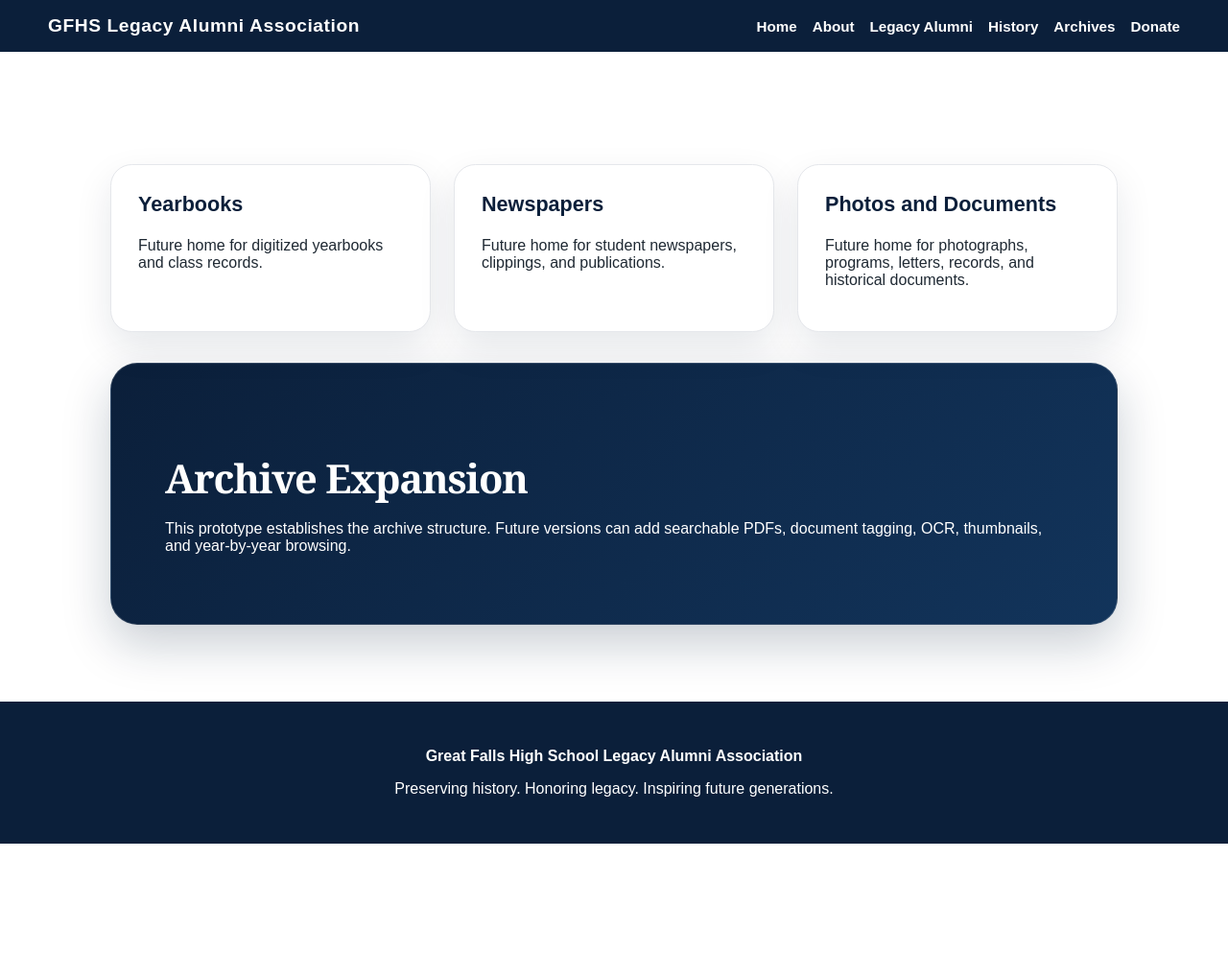
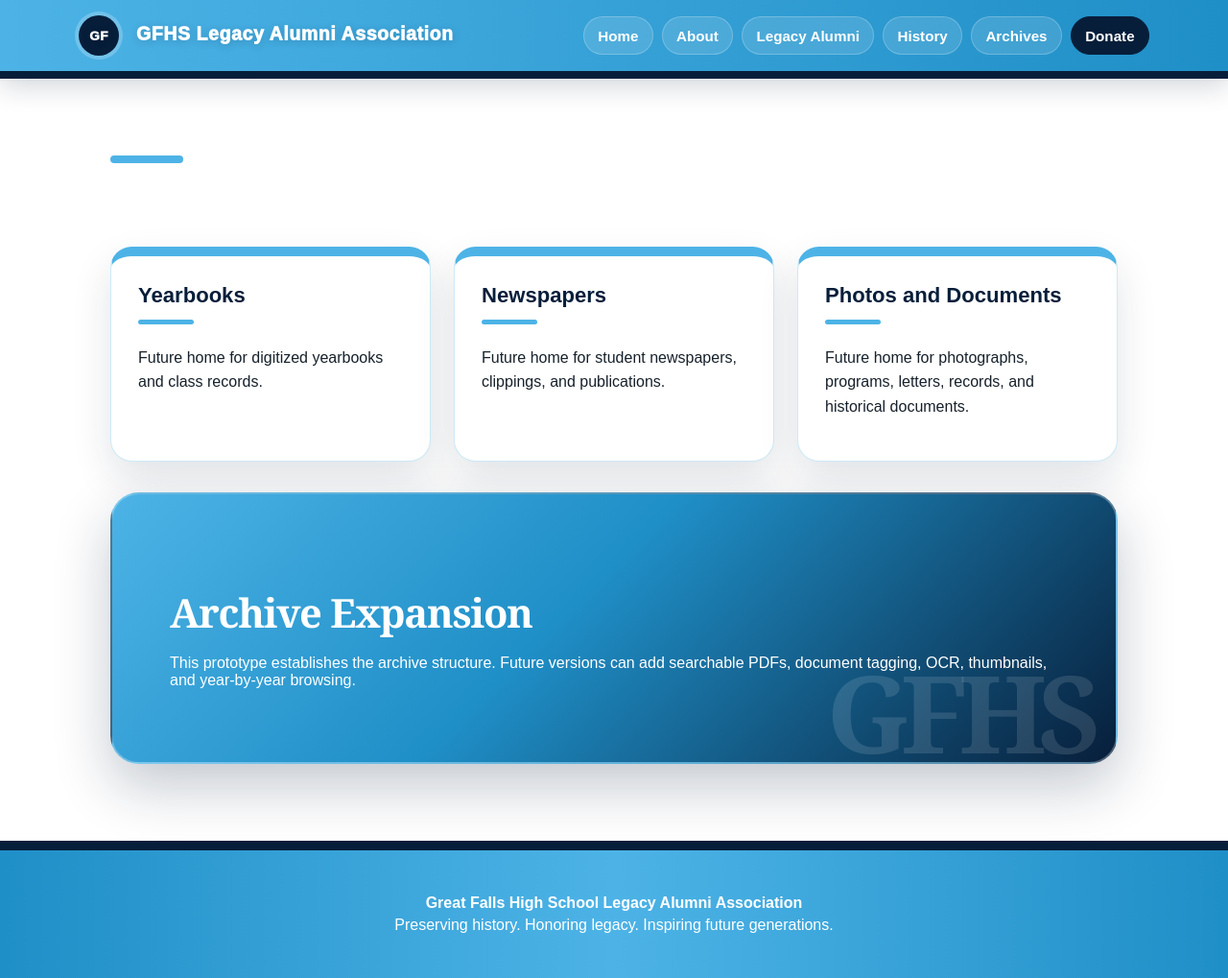
Before and after one commit to kdbrady11/gfhs-legacy-platform, a Django app: template history/templates/history/archives_index_page.html in a window 1280 px wide. Shown: the whole page at 96% size. Before the commit the page ends 879 px from the top, so only its background shows below. Run offline with Django 5.2, Linux system fonts and the light colour scheme; the template is opened without the code that fills it, so the values that code supplies are empty; parts of the project's set-up code (start-up, migrations or seed data) failed here and were passed over.

Commit message:
Update public site GFHS styling

```diff
--- a/gfhs_legacy/static/css/site.css
+++ b/gfhs_legacy/static/css/site.css
@@ -1,10 +1,15 @@
 :root {
-    --gfhs-columbia: #6CB4EE;
-    --gfhs-navy: #0B1F3A;
-    --gfhs-light-gray: #F4F6F8;
+    --gfhs-columbia: #4DB3E6;
+    --gfhs-columbia-bright: #6ECBF5;
+    --gfhs-columbia-dark: #1F8FC7;
+    --gfhs-columbia-deep: #0E6FA8;
+    --gfhs-columbia-soft: #E5F6FD;
+    --gfhs-navy: #071E3A;
+    --gfhs-navy-light: #123A63;
+    --gfhs-light-gray: #F3F6F8;
+    --gfhs-medium-gray: #D7E1E8;
     --gfhs-white: #FFFFFF;
-    --gfhs-gold: #C8A951;
-    --gfhs-text: #1F2933;
+    --gfhs-text: #17212B;
 }
 
 * {
@@ -18,86 +23,155 @@ body {
     background: var(--gfhs-white);
 }
 
+/* =========================
+   Public Site Header
+========================= */
+
 .site-header {
-    background: var(--gfhs-navy);
+    background: linear-gradient(90deg, var(--gfhs-columbia), var(--gfhs-columbia-dark));
     color: var(--gfhs-white);
-    padding: 1rem 2rem;
+    border-bottom: 8px solid var(--gfhs-navy);
+    box-shadow: 0 8px 28px rgba(7, 30, 58, 0.18);
+    padding: 0;
 }
 
 .site-header-inner {
     max-width: 1180px;
     margin: 0 auto;
+    padding: 1rem 2rem;
     display: flex;
     justify-content: space-between;
     align-items: center;
 }
 
 .site-title {
-    font-size: 1.2rem;
-    font-weight: 900;
+    color: var(--gfhs-white);
+    font-size: 1.22rem;
+    font-weight: 950;
     letter-spacing: 0.03em;
+    text-shadow: 0 2px 8px rgba(7, 30, 58, 0.18);
+}
+
+.site-title::before {
+    content: "GF";
+    display: inline-flex;
+    align-items: center;
+    justify-content: center;
+    width: 42px;
+    height: 42px;
+    margin-right: 0.75rem;
+    border-radius: 50%;
+    background: var(--gfhs-navy);
+    color: var(--gfhs-white);
+    font-size: 0.85rem;
+    font-weight: 950;
+    letter-spacing: 0.02em;
+    vertical-align: middle;
+    box-shadow: 0 0 0 4px rgba(255, 255, 255, 0.22);
 }
 
 .site-nav {
     display: flex;
-    gap: 1rem;
+    gap: 0.55rem;
     flex-wrap: wrap;
+    align-items: center;
 }
 
 .site-nav a {
     color: var(--gfhs-white);
     text-decoration: none;
-    font-weight: 700;
+    font-weight: 900;
     font-size: 0.95rem;
+    padding: 0.65rem 0.9rem;
+    border-radius: 999px;
+    background: rgba(255, 255, 255, 0.13);
+    border: 1px solid rgba(255, 255, 255, 0.22);
+    transition: background 0.18s ease, color 0.18s ease, transform 0.18s ease;
 }
 
 .site-nav a:hover {
-    color: var(--gfhs-columbia);
+    background: var(--gfhs-white);
+    color: var(--gfhs-navy);
+    transform: translateY(-1px);
 }
+
+.site-nav a[href="/donate/"] {
+    background: var(--gfhs-navy);
+    color: var(--gfhs-white);
+    border-color: var(--gfhs-navy);
+}
+
+.site-nav a[href="/donate/"]:hover {
+    background: var(--gfhs-white);
+    color: var(--gfhs-navy);
+}
+
+/* =========================
+   Hero
+========================= */
 
 .hero {
     position: relative;
     overflow: hidden;
     background:
-        linear-gradient(135deg, rgba(11,31,58,0.96), rgba(11,31,58,0.82)),
-        radial-gradient(circle at 20% 20%, rgba(108,180,238,0.45), transparent 32%),
-        radial-gradient(circle at 80% 10%, rgba(200,169,81,0.20), transparent 30%);
+        linear-gradient(135deg, rgba(77, 179, 230, 0.96), rgba(31, 143, 199, 0.95) 48%, rgba(7, 30, 58, 0.96)),
+        radial-gradient(circle at 15% 10%, rgba(255, 255, 255, 0.42), transparent 34%),
+        radial-gradient(circle at 85% 15%, rgba(110, 203, 245, 0.45), transparent 32%);
     color: var(--gfhs-white);
-    padding: 7rem 2rem 6rem;
+    padding: 7.5rem 2rem 6.5rem;
     text-align: center;
 }
 
 .hero::before {
     content: "";
     position: absolute;
-    inset: 1.5rem;
-    border: 1px solid rgba(255,255,255,0.22);
-    border-radius: 2rem;
+    inset: 1.35rem;
+    border: 3px solid rgba(255, 255, 255, 0.32);
+    border-radius: 2.2rem;
+    pointer-events: none;
+}
+
+.hero::after {
+    content: "BISON";
+    position: absolute;
+    right: -1.2rem;
+    bottom: -1.8rem;
+    font-family: Georgia, "Times New Roman", serif;
+    font-size: clamp(5rem, 17vw, 15rem);
+    font-weight: 950;
+    letter-spacing: -0.08em;
+    color: rgba(255, 255, 255, 0.13);
     pointer-events: none;
 }
 
 .hero-inner {
     position: relative;
-    max-width: 980px;
+    max-width: 1000px;
     margin: 0 auto;
     z-index: 1;
 }
 
 .hero h1 {
     font-family: Georgia, "Times New Roman", serif;
-    font-size: clamp(2.8rem, 6vw, 5.25rem);
+    font-size: clamp(3rem, 6vw, 5.6rem);
     line-height: 1.02;
     margin: 0 0 1.25rem;
-    letter-spacing: -0.04em;
+    letter-spacing: -0.045em;
+    color: var(--gfhs-white);
+    text-shadow: 0 5px 22px rgba(7, 30, 58, 0.28);
 }
 
 .hero p {
-    font-size: 1.3rem;
+    font-size: 1.35rem;
     line-height: 1.75;
-    max-width: 780px;
-    margin: 0 auto 2.25rem;
-    color: rgba(255,255,255,0.92);
+    max-width: 790px;
+    margin: 0 auto 2.4rem;
+    color: rgba(255, 255, 255, 0.96);
 }
+
+/* =========================
+   Buttons
+========================= */
 
 .button-row {
     display: flex;
@@ -152,8 +245,10 @@ body {
 }
 
 .section h1 {
-    font-size: 2.75rem;
+    font-family: Georgia, "Times New Roman", serif;
+    font-size: 2.85rem;
     margin-top: 0;
+    letter-spacing: -0.03em;
 }
 
 .section h2 {
@@ -163,11 +258,32 @@ body {
     letter-spacing: -0.03em;
 }
 
+.section-narrow > h1,
+.section-narrow > h2 {
+    position: relative;
+    display: inline-block;
+}
+
+.section-narrow > h1::before,
+.section-narrow > h2::before {
+    content: "";
+    display: block;
+    width: 76px;
+    height: 8px;
+    border-radius: 999px;
+    background: var(--gfhs-columbia);
+    margin-bottom: 0.85rem;
+}
+
 .lead {
     font-size: 1.22rem;
     line-height: 1.8;
     color: #374151;
 }
+
+/* =========================
+   Cards
+========================= */
 
 .card-grid {
     display: grid;
@@ -178,16 +294,17 @@ body {
 
 .card {
     background: var(--gfhs-white);
-    border: 1px solid #E5E7EB;
+    border: 1px solid rgba(77, 179, 230, 0.28);
+    border-top: 10px solid var(--gfhs-columbia);
     border-radius: 1.4rem;
     overflow: hidden;
-    box-shadow: 0 16px 38px rgba(11,31,58,0.10);
+    box-shadow: 0 18px 42px rgba(7, 30, 58, 0.12);
     transition: transform 0.18s ease, box-shadow 0.18s ease;
 }
 
 .card:hover {
     transform: translateY(-4px);
-    box-shadow: 0 22px 48px rgba(11,31,58,0.15);
+    box-shadow: 0 24px 54px rgba(7, 30, 58, 0.18);
 }
 
 .card-content {
@@ -197,13 +314,41 @@ body {
 .card h3 {
     margin-top: 0;
     color: var(--gfhs-navy);
-    font-size: 1.35rem;
+    font-size: 1.38rem;
+}
+
+.card h3::after {
+    content: "";
+    display: block;
+    width: 58px;
+    height: 5px;
+    border-radius: 999px;
+    background: var(--gfhs-columbia);
+    margin-top: 0.7rem;
+}
+
+.card p {
+    line-height: 1.6;
 }
 
 .card a {
-    color: var(--gfhs-navy);
-    font-weight: 800;
+    display: inline-block;
+    margin-top: 0.75rem;
+    color: var(--gfhs-white);
+    background: var(--gfhs-columbia-dark);
+    font-weight: 900;
+    text-decoration: none;
+    padding: 0.7rem 1rem;
+    border-radius: 999px;
 }
+
+.card a:hover {
+    background: var(--gfhs-navy);
+}
+
+/* =========================
+   Images
+========================= */
 
 .card-image {
     display: block;
@@ -256,44 +401,164 @@ body {
     object-fit: cover;
     border-radius: 1.5rem;
     margin: 1.5rem 0 2rem;
-    box-shadow: 0 18px 45px rgba(11,31,58,0.14);
+    box-shadow: 0 18px 45px rgba(7, 30, 58, 0.14);
 }
+
+/* =========================
+   Callouts
+========================= */
 
 .callout {
     background:
-        linear-gradient(135deg, var(--gfhs-navy), #12345B);
+        linear-gradient(135deg, var(--gfhs-columbia), var(--gfhs-columbia-dark) 45%, var(--gfhs-navy));
     color: var(--gfhs-white);
-    padding: 3.5rem;
-    border-radius: 1.75rem;
+    padding: 3.75rem;
+    border-radius: 1.85rem;
     margin-top: 2rem;
-    box-shadow: 0 20px 50px rgba(11,31,58,0.22);
-    border: 1px solid rgba(255,255,255,0.14);
+    box-shadow: 0 24px 58px rgba(7, 30, 58, 0.24);
+    border: 2px solid rgba(255, 255, 255, 0.28);
+    position: relative;
+    overflow: hidden;
+}
+
+.callout::after {
+    content: "GFHS";
+    position: absolute;
+    right: 1.5rem;
+    bottom: -1.5rem;
+    font-family: Georgia, "Times New Roman", serif;
+    font-size: 7rem;
+    font-weight: 950;
+    letter-spacing: -0.08em;
+    color: rgba(255, 255, 255, 0.12);
+}
+
+.callout h2,
+.callout p {
+    position: relative;
+    z-index: 1;
 }
 
 .callout h2 {
     color: var(--gfhs-white);
 }
 
+/* =========================
+   Footer
+========================= */
+
 .site-footer {
-    background: var(--gfhs-navy);
+    background:
+        linear-gradient(90deg, var(--gfhs-columbia-dark), var(--gfhs-columbia), var(--gfhs-columbia-dark));
     color: var(--gfhs-white);
-    padding: 2rem;
+    padding: 2.5rem 2rem;
     text-align: center;
+    border-top: 10px solid var(--gfhs-navy);
 }
+
+.site-footer p {
+    margin: 0.35rem 0;
+}
+
+/* =========================
+   Mobile
+========================= */
 
 @media (max-width: 850px) {
     .site-header-inner {
         flex-direction: column;
         align-items: flex-start;
         gap: 1rem;
+        padding: 1rem;
+    }
+
+    .site-title {
+        font-size: 1.05rem;
+    }
+
+    .site-title::before {
+        width: 36px;
+        height: 36px;
+        font-size: 0.75rem;
     }
 
     .site-nav {
+        width: 100%;
+        display: grid;
+        grid-template-columns: repeat(2, minmax(0, 1fr));
+        gap: 0.5rem;
+    }
+
+    .site-nav a {
+        text-align: center;
+        padding: 0.75rem 0.65rem;
+        font-size: 0.9rem;
+    }
+
+    .hero {
+        padding: 5.5rem 1.25rem 5rem;
+    }
+
+    .hero::before {
+        inset: 0.8rem;
+        border-radius: 1.4rem;
+    }
+
+    .hero h1 {
+        font-size: 2.65rem;
+    }
+
+    .hero p {
+        font-size: 1.1rem;
+    }
+
+    .button-row {
         flex-direction: column;
-        gap: 0.6rem;
+        align-items: stretch;
+    }
+
+    .btn-primary,
+    .btn-secondary {
+        text-align: center;
+    }
+
+    .section {
+        padding: 3.5rem 1.25rem;
+    }
+
+    .section h1 {
+        font-size: 2.3rem;
+    }
+
+    .section h2 {
+        font-size: 2.15rem;
     }
 
     .card-grid {
         grid-template-columns: 1fr;
     }
+
+    .callout {
+        padding: 2.5rem 1.5rem;
+    }
+
+    .callout::after {
+        font-size: 4.5rem;
+        right: 1rem;
+        bottom: -1rem;
+    }
 }
+
+@media (max-width: 480px) {
+    .site-nav {
+        grid-template-columns: 1fr;
+    }
+
+    .hero h1 {
+        font-size: 2.25rem;
+    }
+
+    .hero p {
+        font-size: 1rem;
+    }
+}
```
Also changed, not shown: other parts of gfhs_legacy/static/css/site.css (+38 -19 lines).
